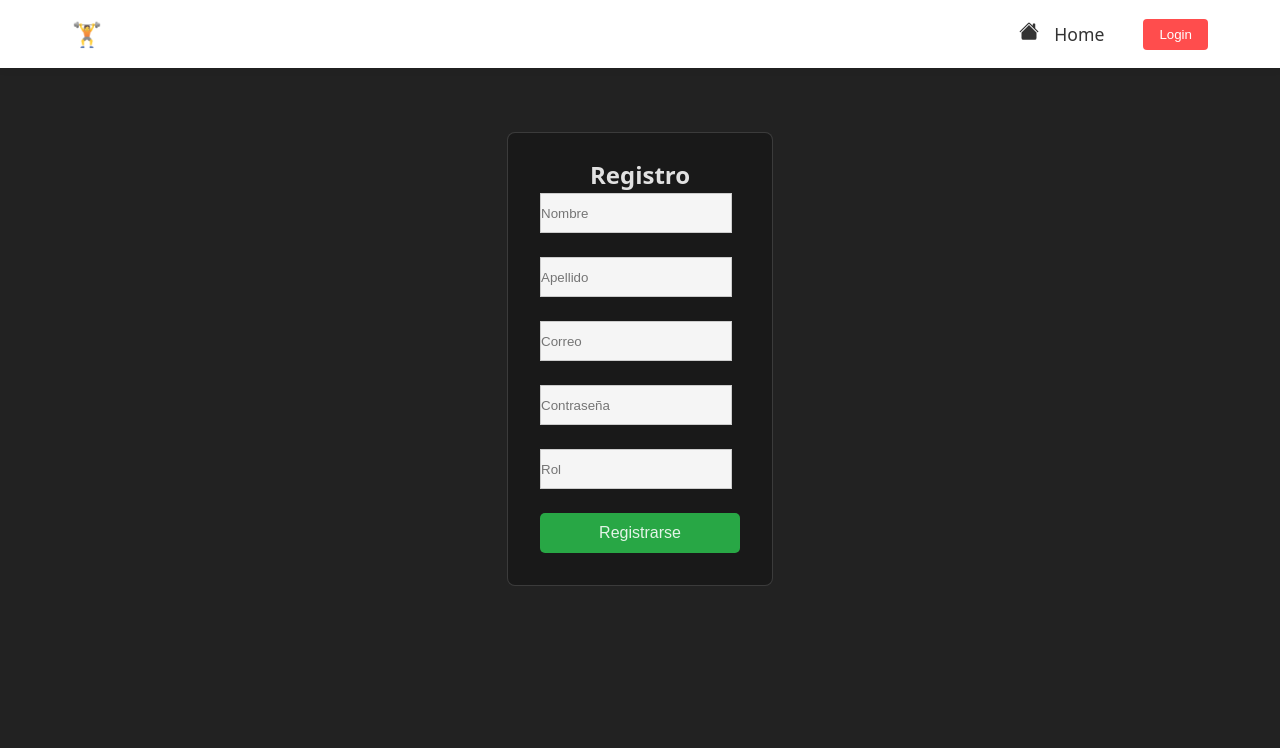
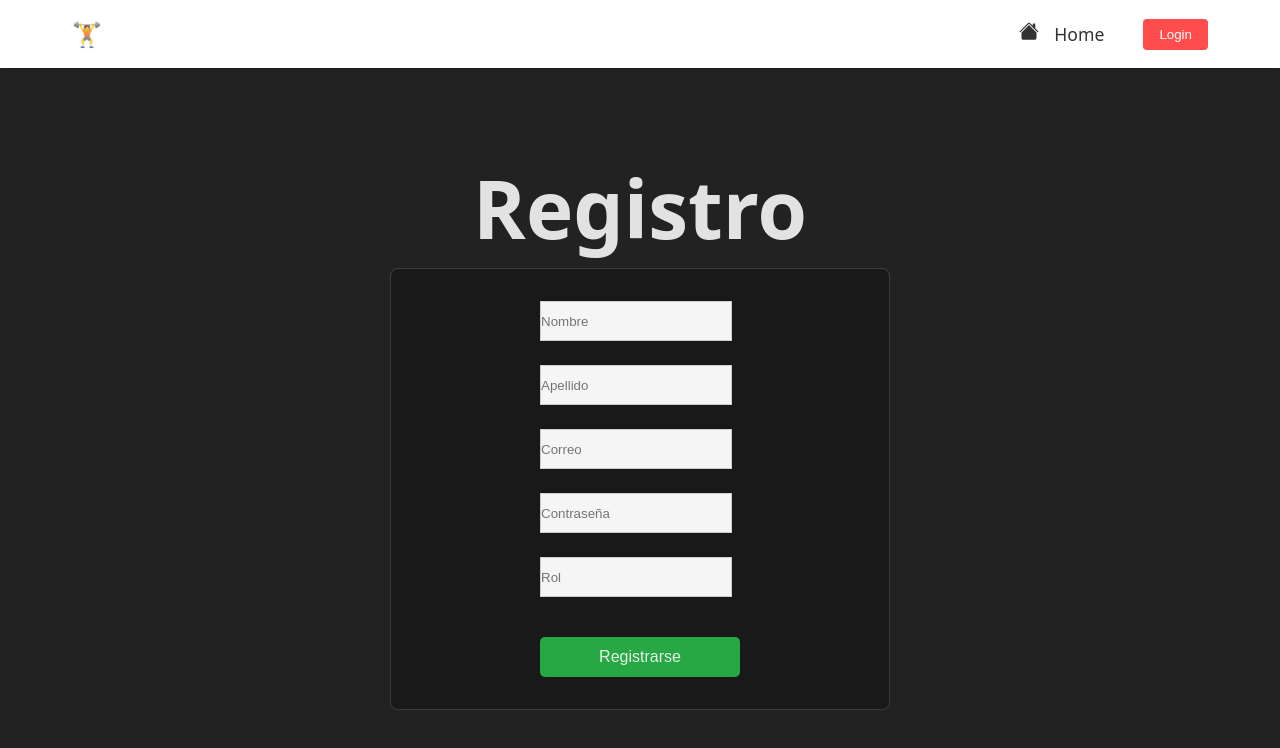
Before and after one commit to mmeichtri/PNT2, a Vue app: page /register in a window 1280 px wide. Shown: the top 748 px of the page. Built offline with nearby package versions, Linux system fonts and the light colour scheme.

Commit message:
Update size of register

```diff
--- a/src/components/Register.vue
+++ b/src/components/Register.vue
@@ -2,20 +2,20 @@
 
 .registerPage {
   display: flex;
-  justify-content: center;
-  align-items: flex-start;
+  flex-direction: column;
+  align-items: center;
   height: 100vh;
   background-color: #222;
-  padding-top: 8vh;
+  padding-top: 10vh;
 }
 
 .registerContainer {
-  width: fit-content;
+  width: 100%;
   max-width: 500px;
-  padding: 1.5rem 2rem;
-  border: 1px solid rgba(255,255,255,0.15);
+  padding: 2rem 2rem;
+  border: 1px solid rgba(255, 255, 255, 0.15);
   border-radius: 8px;
-  background-color: rgba(0,0,0,0.25);
+  background-color: rgba(0, 0, 0, 0.25);
   display: flex;
   flex-direction: column;
   align-items: center;
@@ -36,7 +36,6 @@ span{
 .btn-register {
   width: 200px;
   height: 40px;
-    margin-bottom: 0.5rem;
   background-color: var(--color-success);
   color: var(--color-text-light);
   font-size: 1rem;
@@ -44,6 +43,7 @@ span{
   border: none;
   cursor: pointer;
   font-weight: 500;
+  margin-top: 1rem;
 }
 
 .form-row {
@@ -77,8 +77,8 @@ span{
 
 <template>
   <div class="registerPage">
+    <h1 class="title">Registro</h1>
     <div class="registerContainer">
-      <h2>Registro</h2>
       <form @submit.prevent="registro">
         <div class="form-row">
           <input v-model="nombre" id="Nombre" type="text" placeholder="Nombre" />
```
Lines whose indentation alone changed are shown as unchanged.
